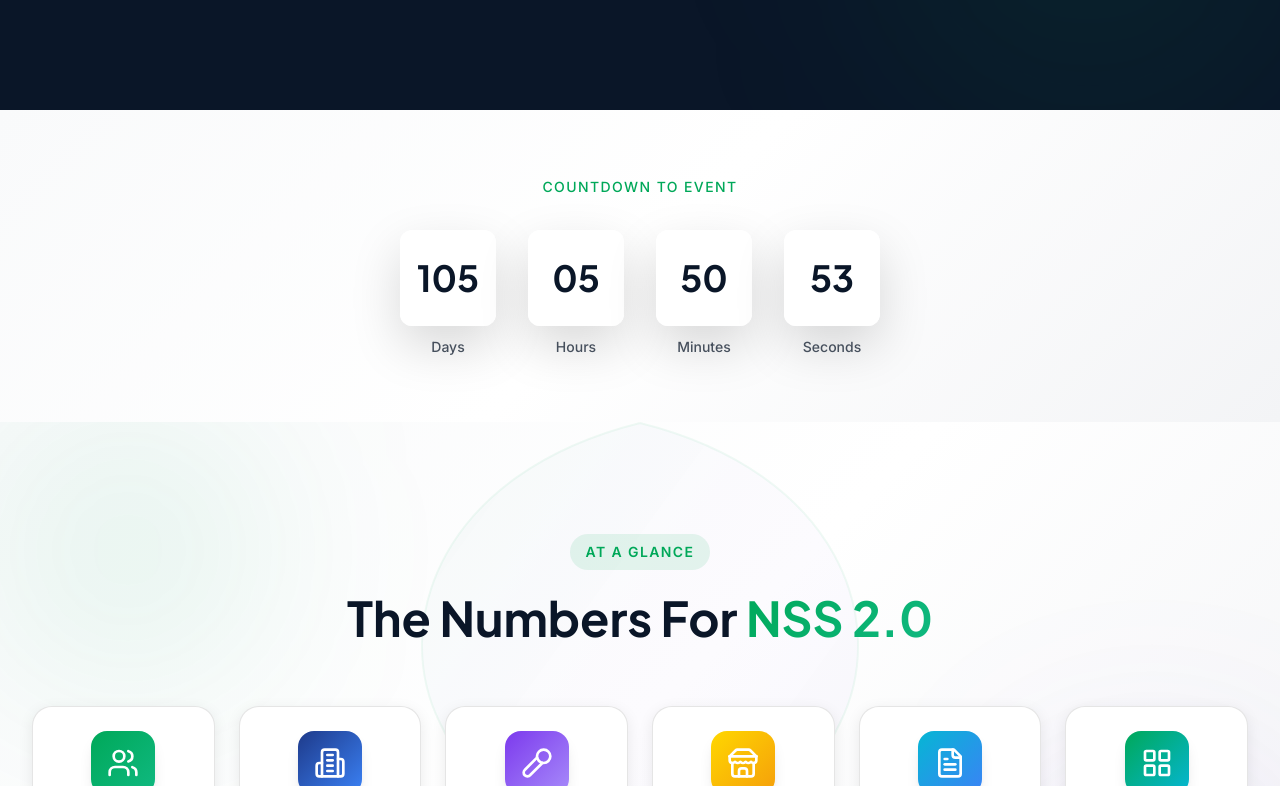
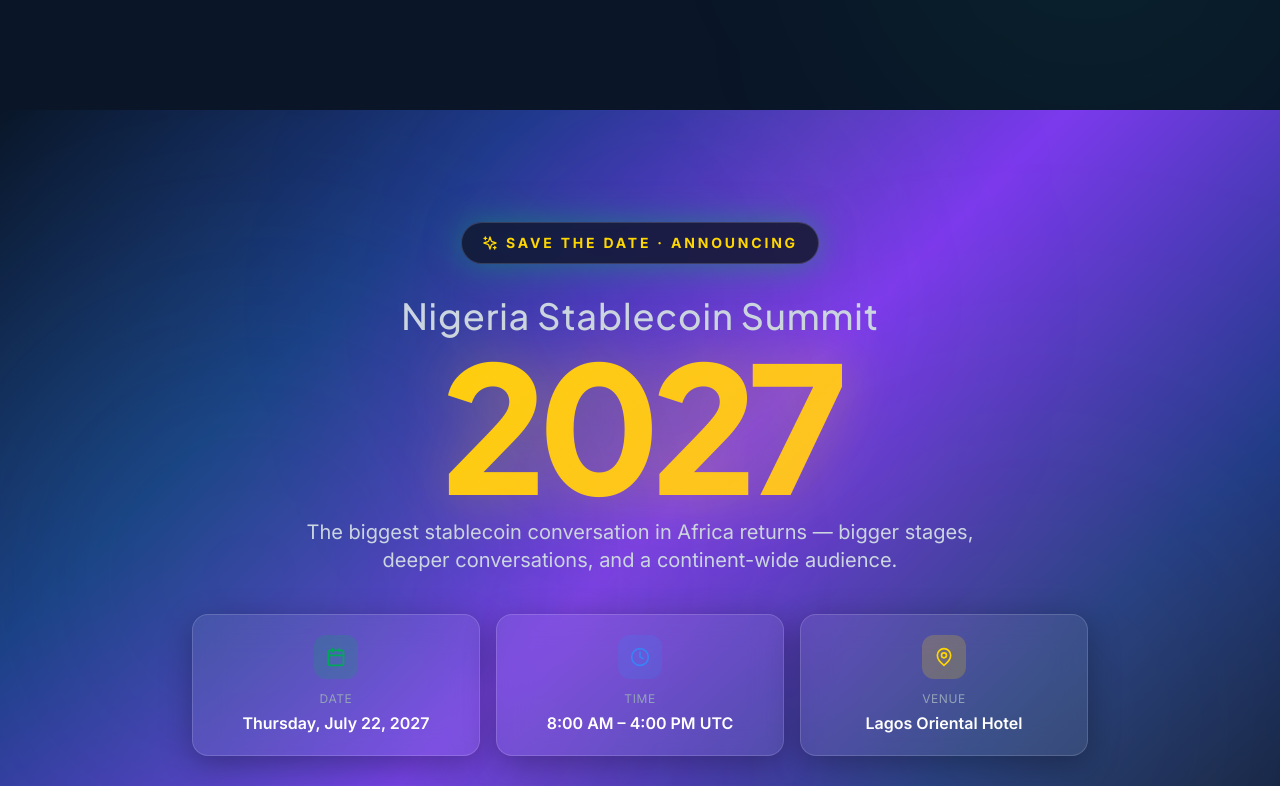
Before and after one commit to flingen/nssnew22, a React (Vite) app: page / in a window 1280 px wide. Shown: the part 2714-3500 px from the top of the page. Built offline with nearby package versions, Linux system fonts and the light colour scheme.

Commit message:
Add files via upload

```diff
--- a/src/App.tsx
+++ b/src/App.tsx
@@ -5,6 +5,7 @@
 import { Hero } from './components/sections/Hero';
 import { About } from './components/sections/About';
 import { Gallery } from './components/sections/Gallery';
+import { NSS2027Highlight } from './components/sections/NSS2027Highlight';
 import { Countdown } from './components/sections/Countdown';
 import { Metrics } from './components/sections/Metrics';
 import { Pillars } from './components/sections/Pillars';
@@ -19,6 +20,7 @@
 import { TravelPage } from './pages/TravelPage';
 import { SpeakersPage } from './pages/SpeakersPage';
 import { AgendaPage } from './pages/AgendaPage';
+import { NSS2027Page } from './pages/NSS2027Page';
 
 // Sends a pageview to Google Analytics AND Meta Pixel every time the route changes.
 function AnalyticsTracker() {
@@ -55,6 +57,7 @@
         <Hero />
         <About />
         <Gallery />
+        <NSS2027Highlight />
         <Countdown />
         <Metrics />
         <Pillars />
@@ -80,6 +83,7 @@
         <Route path="/travel" element={<TravelPage />} />
         <Route path="/speakers" element={<SpeakersPage />} />
         <Route path="/agenda" element={<AgendaPage />} />
+        <Route path="/nss-2027" element={<NSS2027Page />} />
         <Route path="/admin" element={<AdminPage />} />
       </Routes>
     </BrowserRouter>
```
